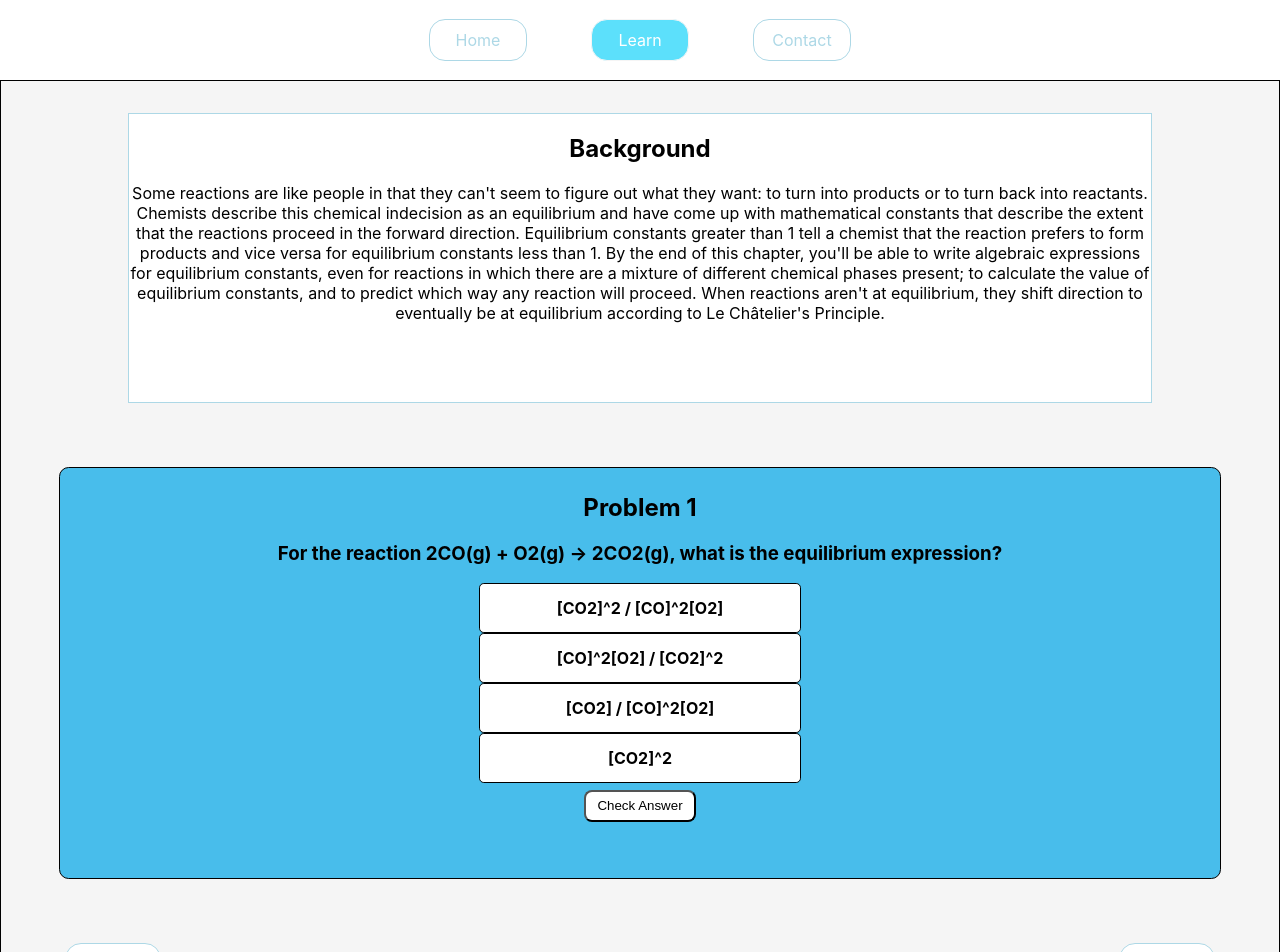
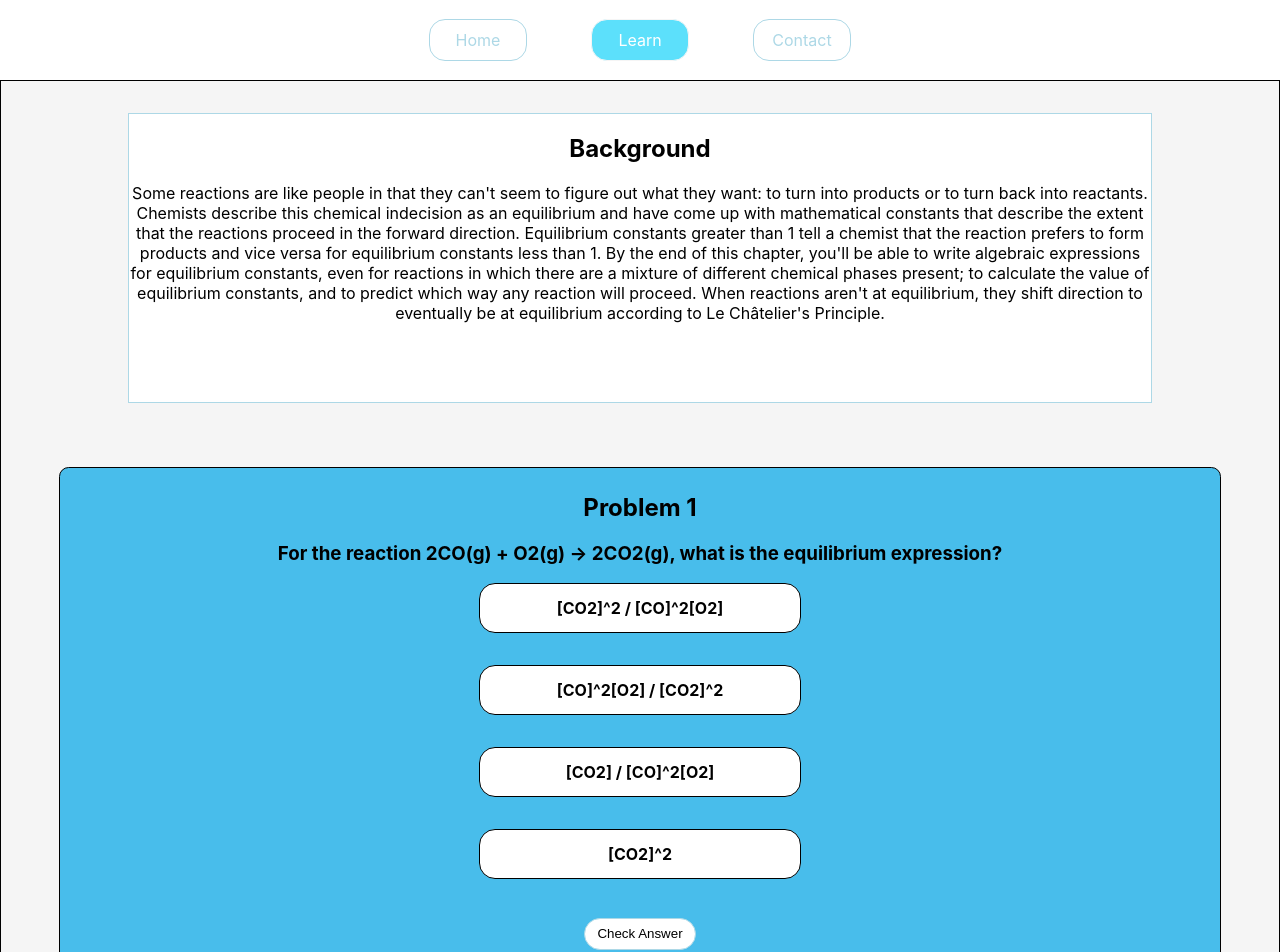
Before and after one commit to StuartGavidia/pluscience, a React (Create React App) app: page /Learn/Chem/ChemicalEquilibria/section1 in a window 1280 px wide. Shown: the top 952 px of the page. Built offline with nearby package versions, Linux system fonts and the light colour scheme.

Commit message:
Add pointer

```diff
--- a/src/Components/Choice/Choice.css
+++ b/src/Components/Choice/Choice.css
@@ -2,12 +2,14 @@ h4 {
     position: relative;
     font-size: 1rem;
     border: 1px solid black;
-    border-radius: 0.3rem;
+    border-radius: 1rem;
     width: 20rem;
     height: 3rem;
     color: black;
     margin: 0 auto;
     display: flex;
     align-items: center;
-    justify-content: center
+    justify-content: center;
+    margin-bottom: 2rem;
+    cursor: pointer;
 }
--- a/src/Components/Problem/Problem.css
+++ b/src/Components/Problem/Problem.css
@@ -4,7 +4,7 @@
     position: relative;
     background-color: #48BDEB;
     margin: 0 auto;
-    height: 25rem;
+    height: 33rem;
     width: 90%;
     margin-top: 4rem;
     margin-bottom: 4rem;
@@ -15,10 +15,12 @@
 .problem-button {
     color: black;
     background-color: white;
-    border-radius: 0.5rem;
+    border-radius: 1rem;
     height: 2rem;
     width: 7rem;
     margin-top: 0.4rem;
+    border: 1px solid lightblue;
+    cursor: pointer;
 }
 
 .problem-question {
```
